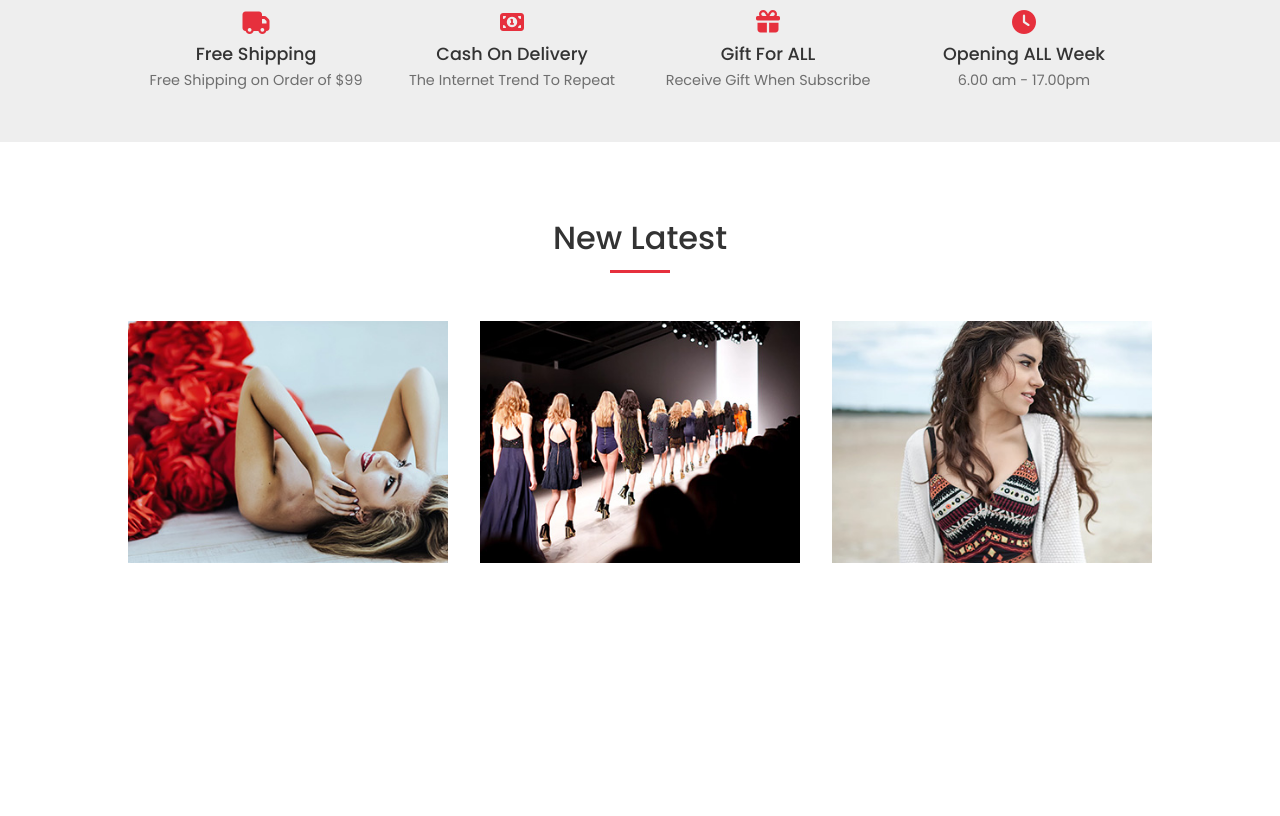
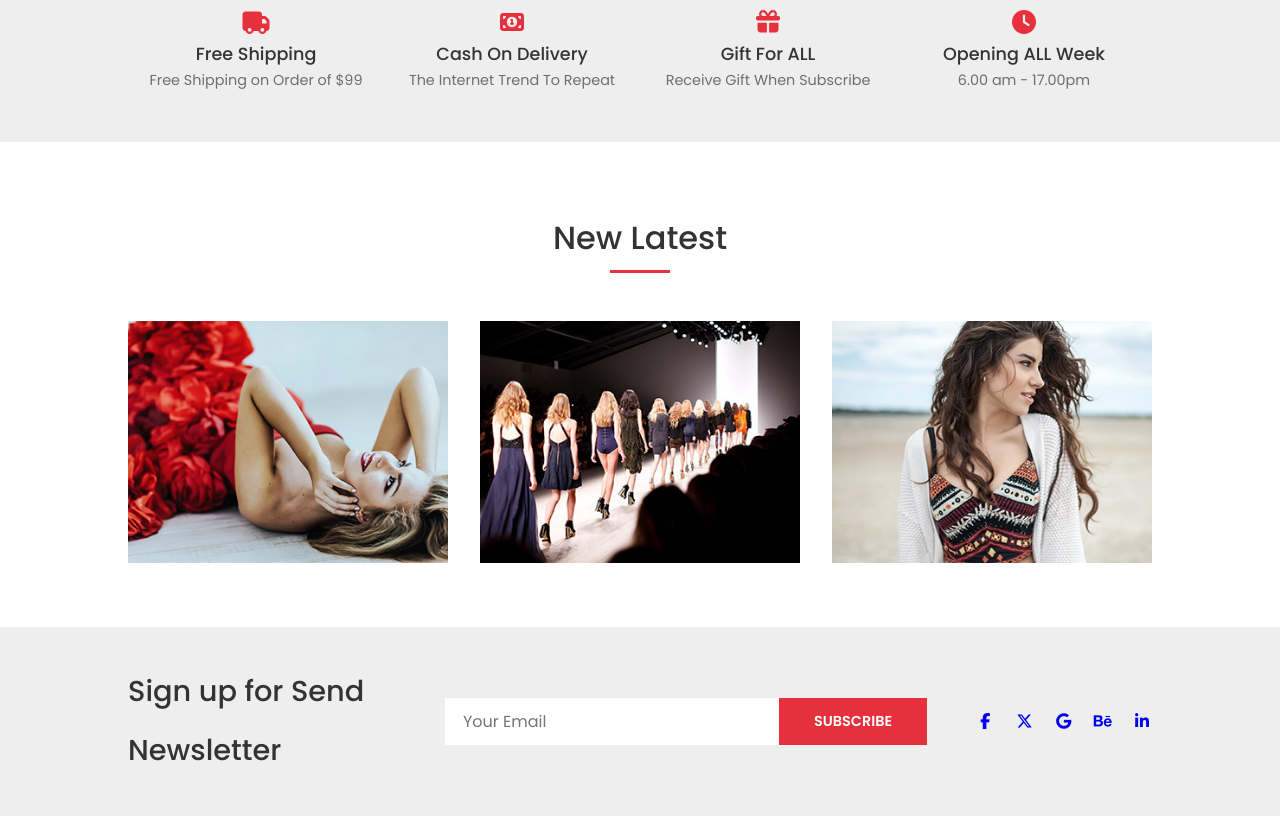
Before and after one commit to kaustubhpawar02/frontend-ecommerce-project, a plain HTML site: page index.html in a window 1280 px wide. Shown: the part 3753-4569 px from the top of the page. Before the commit the page ends 4316 px from the top, so only its background shows below. Drawn offline with Linux system fonts and the light colour scheme.

Commit message:
added sign up section

```diff
--- a/index.html
+++ b/index.html
@@ -314,7 +314,7 @@
                 <h2>New Latest</h2>
                 <div class="line"></div>
 
-                <div class="blog-container flex">
+                <div class="blog-container flex wrap">
                     <div class="blog-box">
                         <img src="images/news-image1.jpg">
                         <div class="blog-content">
@@ -348,6 +348,39 @@
                 </div>
             </div>
         </section>
+
+        <section class="section">
+            <div class="secondary-bg">
+               <form class="container flex">
+                   <h3>Sign up for Send Newsletter</h3>
+
+
+                   <div class="input-container flex">
+                     <input type="email" name="email" id="email" placeholder="Your Email" autocomplete="off">
+                     <button> Subscribe</button>
+                   </div>
+
+                   <div class="social-icons flex">
+                    <a href="# class=media">
+                        <i class="fa-brands fa-facebook-f"></i>
+                    </a>
+                    <a href="# class=media">
+                        <i class="fa-brands fa-x-twitter"></i>
+                    </a>
+                    <a href="# class=media">
+                        <i class="fa-brands fa-google"></i>
+                    </a>
+                    <a href="# class=media">
+                        <i class="fa-brands fa-behance"></i>
+                    </a>
+                    <a href="# class=media">
+                        <i class="fa-brands fa-linkedin-in"></i>
+                    </a>
+                   </div>
+               </form>
+
+            </div>
+        </section>
     </main>
 
 
--- a/style.css
+++ b/style.css
@@ -422,6 +422,7 @@ h5 a{
 .blog-box{
     flex: 1;
     position: relative;
+    flex-basis: 300px;
 }
 
 .blog-box::before{
@@ -485,3 +486,38 @@ h5 a{
     visibility: visible;
 
 }
+
+form{
+    gap: 3rem;
+}
+
+form h3{
+    form-size: 1.4rem;
+
+}
+
+.input-container{
+    flex: 1;
+    align-items: stretch;
+}
+
+#email{
+    border: none;
+    flex: 1;
+    font-size: 1rem;
+    padding-left: 1.1rem;
+}
+
+#email:focus{
+    outline: none;
+}
+
+.social-icons{
+    gap:1.2rem;
+    justify-content: flex-end;
+}
+
+.media{
+    font-size: 1.2rem;
+    color: var(--light-black);
+}
```
